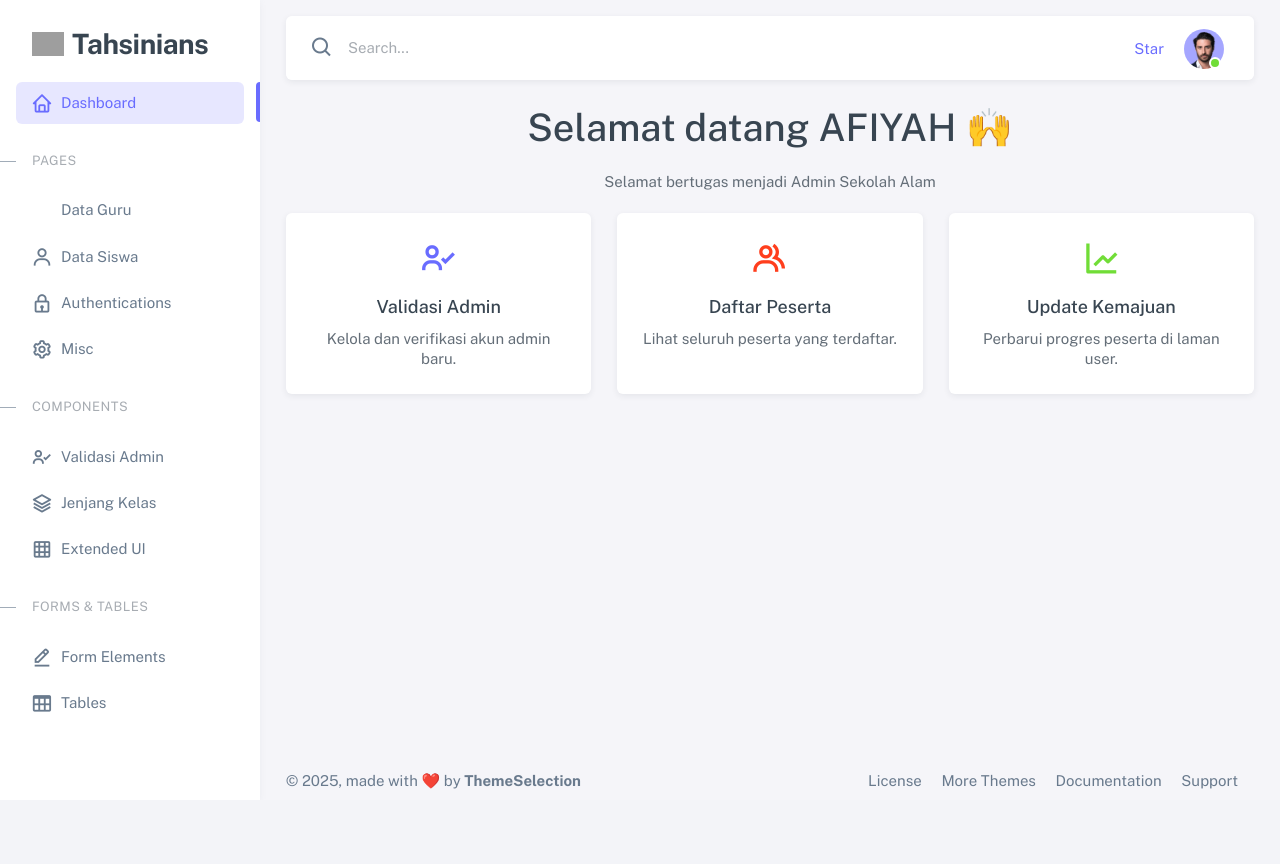
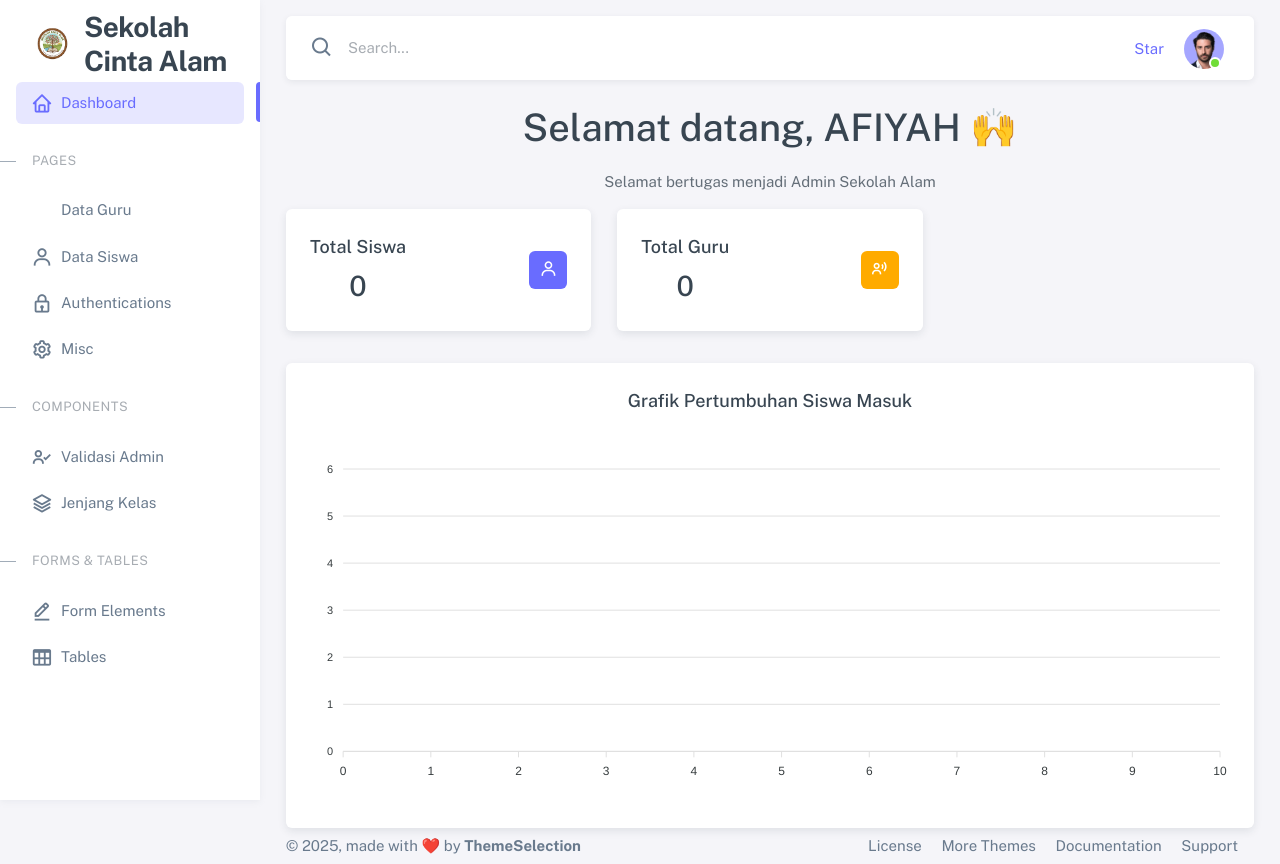
Before and after one commit to afiyahna/dashboard-sekolah, a PHP site: page /dashboard-sekolah/dashboard.php in a window 1280 px wide. Before the commit the page ends 789 px from the top, so only its background shows below. Run offline with PHP 8.4, Linux system fonts and the light colour scheme; the visitor is signed in with stand-in values (Sample User, id 1); data that the repository does not hold is empty; grey boxes are pictures that could not be loaded.

Commit message:
dashboard-sekolah

```diff
--- a/dashboard.php
+++ b/dashboard.php
@@ -1,22 +1,80 @@
-
 <?php
 session_start();
 
-// Jika session tidak ada → tendang ke halaman login
+// Cek session login
 if (!isset($_SESSION['user_id'])) {
-
-    // Hapus semua session
     session_unset();
     session_destroy();
-
-    // Buat ID session baru agar tidak reuse session lama
     session_regenerate_id(true);
-
-    // Redirect ke halaman login
     header("Location: login/index.html");
     exit();
 }
+
+include "module/dbconnect.php";
+
+
+
+// Hitung total siswa (tabel siswa)
+$qSiswa = mysqli_query($db, "SELECT COUNT(*) AS total_siswa FROM siswa");
+$total_siswa = mysqli_fetch_assoc($qSiswa)['total_siswa'];
+
+// Hitung total guru (tabel registrasi guru)
+$qGuru = mysqli_query($db, "SELECT COUNT(*) AS total_guru FROM tbl_guru");
+$total_guru = mysqli_fetch_assoc($qGuru)['total_guru'];
+
+
+// ==============================================
+// RESET DATA SISWA DAN MASUKKAN DATA BARU
+// ==============================================
+
+mysqli_query($db, "TRUNCATE TABLE siswa");
+
+$tahun_sekarang = date('Y');
+$tahun_awal     = $tahun_sekarang - 4;
+
+$jumlah_awal = 20; // tahun pertama
+$kenaikan    = 5;  // naik 5 tiap tahun
+
+$tahun_ke = 0;
+
+for ($tahun = $tahun_awal; $tahun <= $tahun_sekarang; $tahun++) {
+
+    $jumlah_tahun_ini = $jumlah_awal + ($kenaikan * $tahun_ke);
+
+    for ($i = 1; $i <= $jumlah_tahun_ini; $i++) {
+        $nama_fake = "Siswa_" . $tahun . "_" . $i;
+        $created_at = $tahun . "-" . rand(1,12) . "-" . rand(1,28);
+
+        mysqli_query($db, "
+            INSERT INTO siswa(nama, tahun_masuk, created_at)
+            VALUES ('$nama_fake', '$tahun', '$created_at')
+        ");
+    }
+
+    $tahun_ke++;
+}
+
+/* =======================================================
+   AMBIL DATA UNTUK CHART
+   ======================================================= */
+
+$q_siswa = mysqli_query($db, "
+    SELECT tahun_masuk, COUNT(*) AS total
+    FROM siswa
+    GROUP BY tahun_masuk
+    ORDER BY tahun_masuk ASC
+");
+
+$labels = [];
+$values = [];
+
+while ($row = mysqli_fetch_assoc($q_siswa)) {
+    $labels[] = $row['tahun_masuk'];
+    $values[] = $row['total'];
+}
+
 ?>
+
 
 <!-- <h2>Selamat Datang, <?php echo $_SESSION['Nama']; ?>!</h2>
 <a href="logout.php">Logout</a> -->
@@ -39,6 +97,11 @@ if (!isset($_SESSION['user_id'])) {
     />
 
     <title>Dashboard Admin</title>
+
+    <!-- link bootstrap -->
+     <link rel="stylesheet" href="https://cdn.jsdelivr.net/npm/bootstrap-icons@1.11.1/font/bootstrap-icons.css">
+
+
 
     <!-- Favicon -->
     <link rel="icon" type="image/x-icon" href="sneat/assets/img/favicon/favicon.ico" />
@@ -93,37 +156,57 @@ if (!isset($_GET['page'])) {
     <!-- Dashboard Utama -->
     <section class="section text-center mt-5">
       <div class="container">
-        <h2 class="mb-4">Selamat datang AFIYAH 🙌 </h2>
+        <h2 class="mb-4">Selamat datang, AFIYAH 🙌 </h2>
         <p>Selamat bertugas menjadi Admin Sekolah Alam</p>
 
-        <div class="row mt-5">
-          <div class="col-md-4 mb-4">
-            <div class="card h-100 shadow-sm" onclick="location.href='validasi.php'">
-              <div class="card-body text-center">
-                <i class="bx bx-user-check display-4 text-primary mb-3"></i>
-                <h5 class="card-title">Validasi Admin</h5>
-                <p class="card-text">Kelola dan verifikasi akun admin baru.</p>
+
+        <div class="row">
+
+  <!-- Total Siswa -->
+  <div class="col-lg-4 col-md-6 col-sm-12 mb-4">
+    <div class="card">
+      <div class="card-body d-flex justify-content-between align-items-center">
+        <div>
+          <h5 class="card-title mb-1">Total Siswa</h5>
+          <h3 class="mb-0"><?php echo $total_siswa; ?></h3>
+        </div>
+        <div class="avatar flex-shrink-0">
+          <span class="avatar-initial rounded bg-primary">
+            <i class="bx bx-user"></i>
+          </span>
+        </div>
       </div>
     </div>
   </div>
 
-          <div class="col-md-4 mb-4">
-            <div class="card h-100 shadow-sm" onclick="location.href='daftar_peserta.php'">
-              <div class="card-body text-center">
-                <i class="bx bx-group display-4 text-danger mb-3"></i>
-                <h5 class="card-title">Daftar Peserta</h5>
-                <p class="card-text">Lihat seluruh peserta yang terdaftar.</p>
+  <!-- Total Guru -->
+  <div class="col-lg-4 col-md-6 col-sm-12 mb-4">
+    <div class="card">
+      <div class="card-body d-flex justify-content-between align-items-center">
+        <div>
+          <h5 class="card-title mb-1">Total Guru</h5>
+          <h3 class="mb-0"><?php echo $total_guru; ?></h3>
+        </div>
+        <div class="avatar flex-shrink-0">
+          <span class="avatar-initial rounded bg-warning">
+            <i class="bx bx-user-voice"></i>
+          </span>
+        </div>
       </div>
     </div>
   </div>
 
-          <div class="col-md-4 mb-4">
-            <div class="card h-100 shadow-sm" onclick="location.href='admin/progress_input.php'">
-              <div class="card-body text-center">
-                <i class="bx bx-line-chart display-4 text-success mb-3"></i>
-                <h5 class="card-title">Update Kemajuan</h5>
-                <p class="card-text">Perbarui progres peserta di laman user.</p>
 </div>
+
+
+        <div class="row mt-4">
+  <div class="col-lg-12">
+    <div class="card">
+      <div class="card-header">
+        <h5 class="card-title mb-0">Grafik Pertumbuhan Siswa Masuk</h5>
+      </div>
+      <div class="card-body">
+        <div id="chart-siswa"></div>
       </div>
     </div>
   </div>
@@ -137,6 +220,14 @@ elseif ($_GET['page'] == "guru") {
 elseif ($_GET['page'] == "siswa") {
     include "siswa/tampil_data.php";
 }
+
+elseif ($_GET['page'] == "jenjang_kelas") {
+    include "pages/jenjang_kelas.php";
+}
+elseif ($_GET['page'] == "detail_kelas") {
+    include "pages/detail_kelas.php";
+}
+
 else {
     echo "<h3 class='text-center mt-5'>Halaman tidak ditemukan.</h3>";
 }
@@ -146,6 +237,7 @@ else {
 
             </section>
             <!-- / Content -->
+
 
             <!-- Footer -->
             <footer class="content-footer footer bg-footer-theme">
@@ -189,6 +281,32 @@ else {
 
     <!-- Vendors JS -->
     <script src="sneat/assets/vendor/libs/apex-charts/apexcharts.js"></script>
+<script>
+document.addEventListener("DOMContentLoaded", function() {
+    var options = {
+        chart: {
+            type: 'bar',
+            height: 350
+        },
+        series: [{
+            name: "Jumlah Siswa",
+            data: <?php echo json_encode($values); ?>
+        }],
+        xaxis: {
+            categories: <?php echo json_encode($labels); ?>
+        },
+        colors: ['#b9b3c3fc'],
+        plotOptions: {
+            bar: {
+                borderRadius: 5
+            }
+        }
+    };
+
+    var chart = new ApexCharts(document.querySelector("#chart-siswa"), options);
+    chart.render();
+});
+</script>
 
     <!-- Main JS -->
     <script src="sneat/assets/js/main.js"></script>
--- a/login/index.html
+++ b/login/index.html
@@ -2,7 +2,7 @@
 <html lang="en">
     <head>
         <meta charset="UTF-8" />
-        <title>Glassmorphism Login Page</title>
+        <title>Login Admin Dashboard</title>
         <link rel="stylesheet" href="style.css" />
     </head>
     <body>
--- a/sidebar.php
+++ b/sidebar.php
@@ -2,12 +2,18 @@
 <aside id="layout-menu" class="layout-menu menu-vertical menu bg-menu-theme">
   <div class="app-brand demo">
     <a href="admin.php" class="app-brand-link">
+     <!-- Logo -->
       <span class="app-brand-logo demo">
-        <img src="https://cdn-icons-png.flaticon.com/512/1828/1828884.png" width="32">
+        <img src="sneat/assets/img/logo.png" width="40" height="40">
       </span>
-      <span class="app-brand-text demo menu-text fw-bolder ms-2">
-        Tahsinians
+
+      <!-- Brand Text -->
+      <span class="app-brand-text demo menu-text fw-bolder ms-3 d-flex align-items-center" style="line-height: 1.2;">
+
+        <span>Sekolah Cinta Alam</span>
+
       </span>
+
     </a>
 
     <a href="javascript:void(0);"
@@ -73,19 +79,15 @@
       </a>
     </li>
 
-    <li class="menu-item">
-      <a href="jenjang.php" class="menu-link">
-        <i class="menu-icon tf-icons bx bx-layer"></i>
-        <div>Jenjang Kelas</div>
-      </a>
-    </li>
 
     <li class="menu-item">
-      <a href="extended.php" class="menu-link">
-        <i class="menu-icon tf-icons bx bx-grid"></i>
-        <div>Extended UI</div>
-      </a>
-    </li>
+  <a href="dashboard.php?page=jenjang_kelas" class="menu-link">
+    <i class="menu-icon tf-icons bx bx-layer"></i>
+    <div>Jenjang Kelas</div>
+  </a>
+</li>
+
+
 
     <li class="menu-header small text-uppercase">
       <span class="menu-header-text">Forms & Tables</span>
```
Also changed, not shown: login/login.php (+25 -11 lines), pages/detail_kelas.php (added, +73 -0 lines), pages/jenjang_kelas.php (added, +40 -0 lines), guru/foto/1763426207_1.jpg (added), guru/foto/1763426220_3.jpg (added), guru/foto/1763426232_2.jpg (added), guru/foto/1763426256_5.jpg (added), guru/foto/1763426274_3.jpg (added), guru/foto/1763426295_baru.jpg (added), guru/foto/1763426309_2.jpg (added), guru/foto/1763426348_5.jpg (added), sneat/assets/img/logo.png (added). Lines whose indentation alone changed are shown as unchanged.
